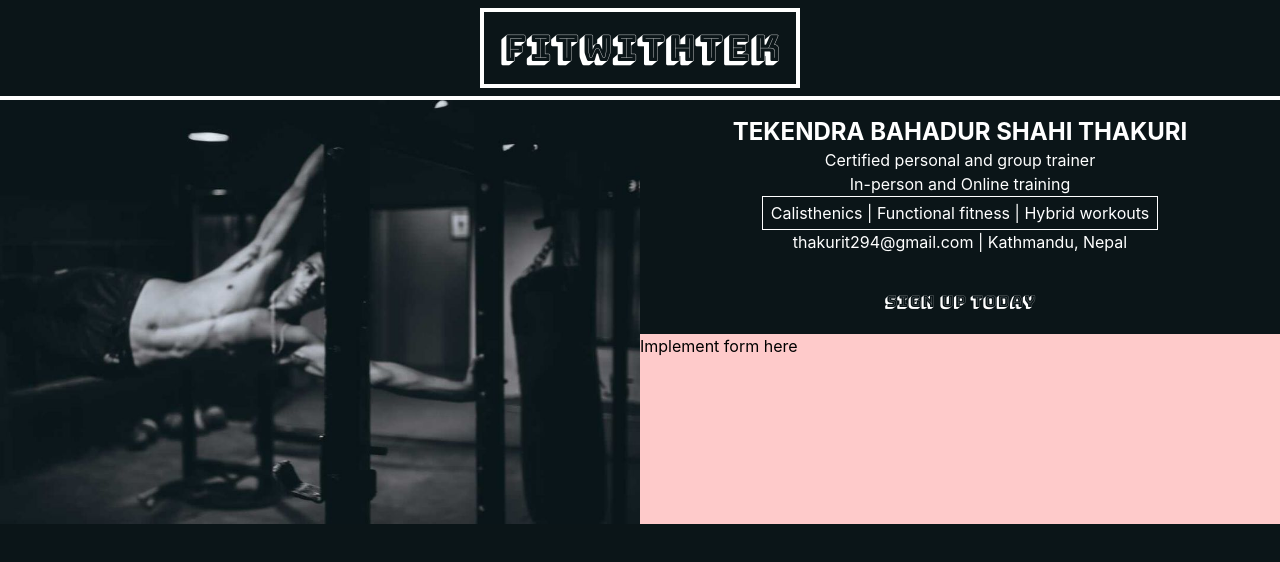
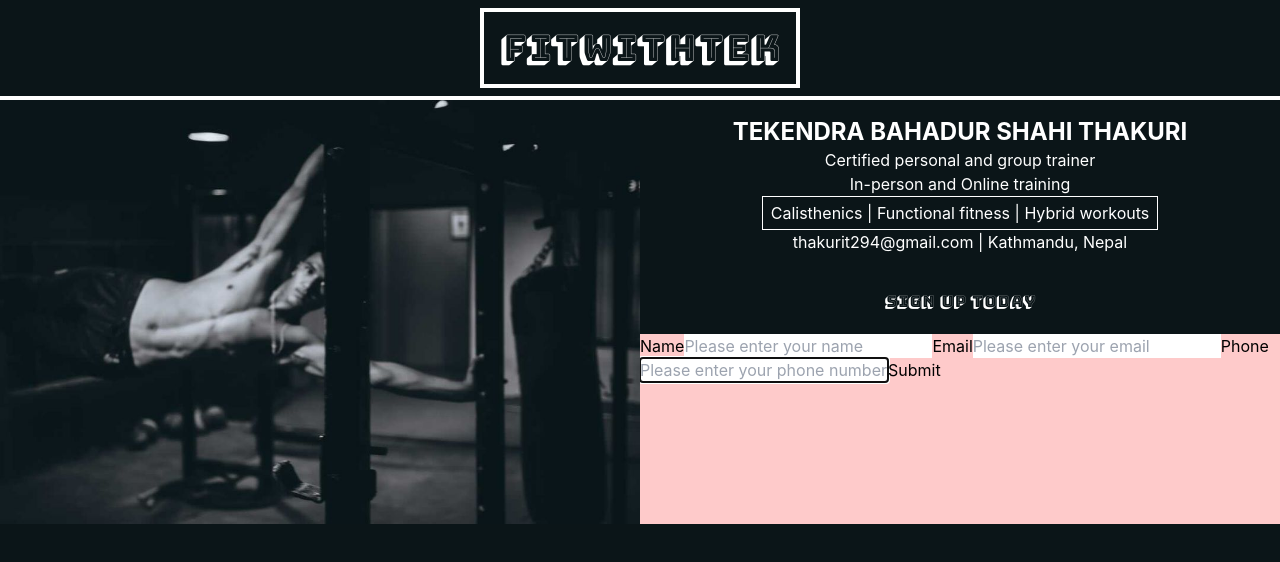
Before and after one commit to fitwithtek/fitwithtek, a Next.js app: page / in a window 1280 px wide. Shown: the top 562 px of the page. Built offline with nearby package versions, Linux system fonts and the light colour scheme.

Commit message:
fix: init form

```diff
--- a/components/Signup.jsx
+++ b/components/Signup.jsx
@@ -1,4 +1,6 @@
 import React from 'react';
+import { Formik } from 'formik';
+import schema from './schema';
 
 const initial = {
   name: '',
@@ -6,9 +8,73 @@ const initial = {
   phone: '',
 };
 
+const onSubmit = (values) => {
+  console.log('values is: ', values);
+};
+
 function Signup() {
   return (
-    <div className="bg-red-200 flex flex-col h-full w-full">Implement form here</div>
+    <div className="bg-red-200 flex flex-col h-full w-full">
+      <Formik
+        initialValues={initial}
+        enableReinitialize
+        validationSchema={schema}
+        onSubmit={onSubmit}
+      >
+        {({
+          handleSubmit,
+          handleChange,
+          handleBlur,
+          errors,
+          touched,
+        }) => (
+          <form
+            onSubmit={handleSubmit}
+          >
+            <label>
+              Name
+              <input
+                type="text"
+                onChange={handleChange}
+                onBlur={handleBlur}
+                name="name"
+                placeholder="Please enter your name"
+                autoComplete={false}
+                autoFocus
+              />
+              {touched?.name && errors?.name && <div>{errors?.name}</div>}
+            </label>
+            <label>
+              Email
+              <input
+                type="text"
+                onChange={handleChange}
+                onBlur={handleBlur}
+                name="email"
+                placeholder="Please enter your email"
+                autoComplete={false}
+                autoFocus
+              />
+              {touched?.email && errors?.email && <div>{errors?.email}</div>}
+            </label>
+            <label>
+              Phone
+              <input
+                type="text"
+                onChange={handleChange}
+                onBlur={handleBlur}
+                name="phone"
+                placeholder="Please enter your phone number"
+                autoComplete="false"
+                autoFocus
+              />
+              {touched?.phone && errors?.phone && <div>{errors?.phone}</div>}
+            </label>
+            <input type="submit" value="Submit" />
+          </form>
+        )}
+      </Formik>
+    </div>
   );
 }
 
```
Also changed, not shown: .eslintrc.js.
